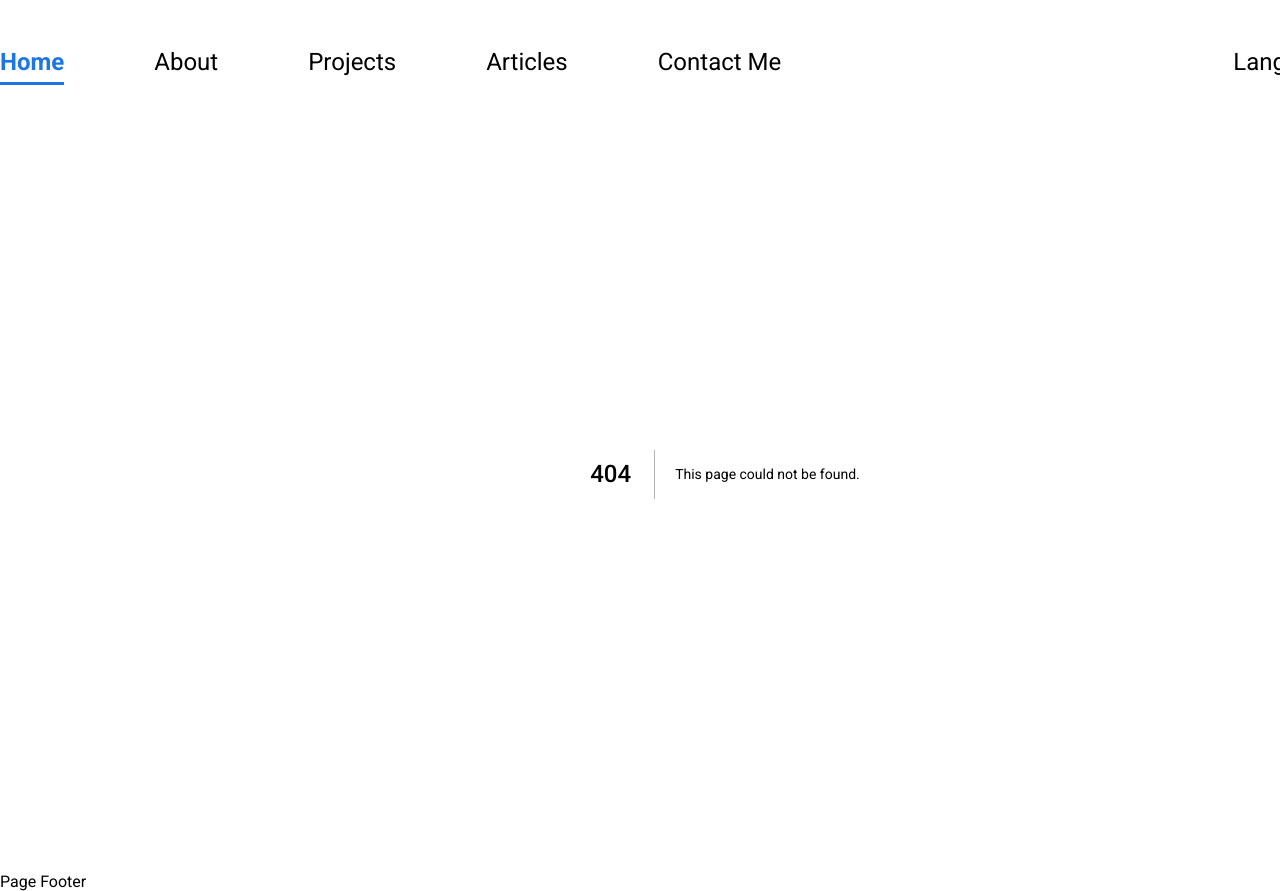
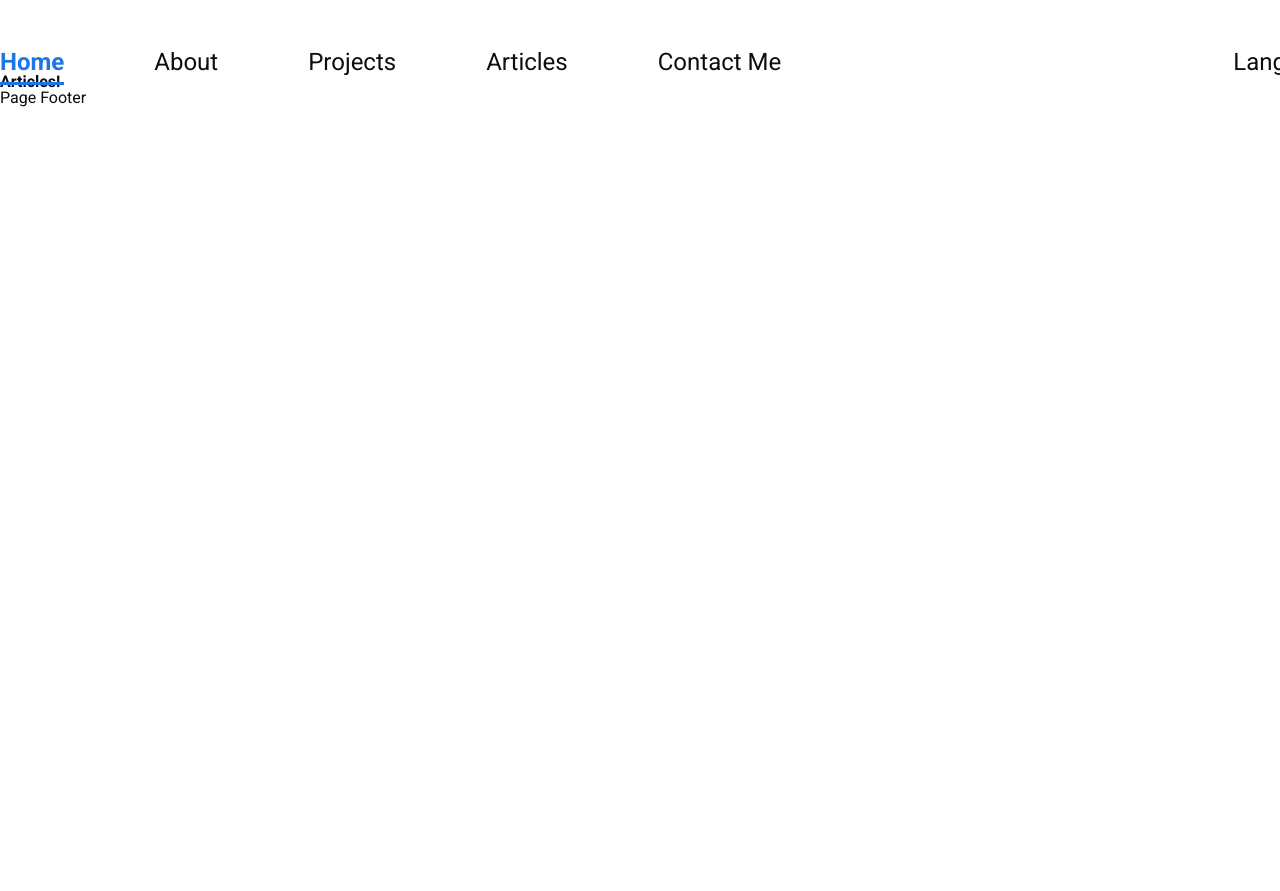
Before and after one commit to aziznal/aziznal.com, a Next.js app: page /articles in a window 1280 px wide. Before the commit this address had no page. Shown: the top 891 px of the page. After the commit the page ends 800 px from the top, so only its background shows below. Built offline with nearby package versions, Linux system fonts and the light colour scheme.

Commit message:
move main page under its own dir and create articles page

```diff
--- a/pages/_app.tsx
+++ b/pages/_app.tsx
@@ -3,19 +3,22 @@ import "../styles/styles.scss";
 import "./layout.scss";
 
 import type { AppProps } from "next/app";
-
-import { Footer, Header } from "@components";
+import Layout from "./layout";
+import { useRouter } from "next/router";
+import { useEffect } from "react";
 
 export default function App({ Component, pageProps }: AppProps) {
+    const router = useRouter();
+
+    useEffect(() => {
+        if (router.route.length > 1) return;
+
+        router.push('/main')
+    }, [])
+
     return (
-        <div className="layout-container">
-            <Header />
-
-            <main>
-                <Component {...pageProps} />
-            </main>
-
-            <Footer />
-        </div>
+        <Layout>
+            <Component {...pageProps} />
+        </Layout>
     );
 }
--- /dev/null
+++ b/pages/articles/index.tsx
@@ -0,0 +1,7 @@
+export default function Articles() {
+    return (
+        <h1>
+            Articles!
+        </h1>
+    );
+}
--- /dev/null
+++ b/pages/layout.tsx
@@ -0,0 +1,12 @@
+import { Footer, Header } from "@components";
+import type { PropsWithChildren } from "react";
+
+export default function Layout(props: PropsWithChildren) {
+    return (
+        <div className="layout-container">
+            <Header />
+                {props.children}
+            <Footer />
+        </div>
+    );
+}
```
Also changed, not shown: pages/main/index.tsx (renamed from pages/index.tsx).
